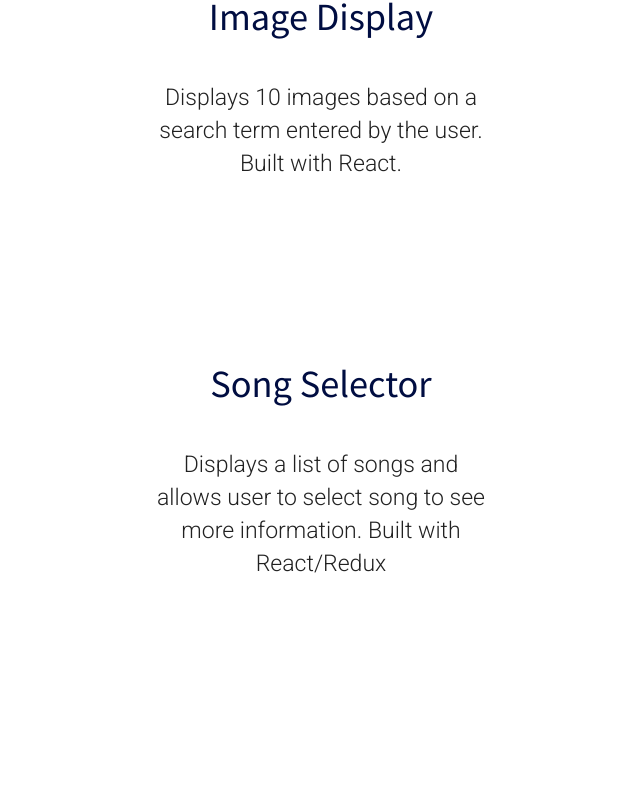
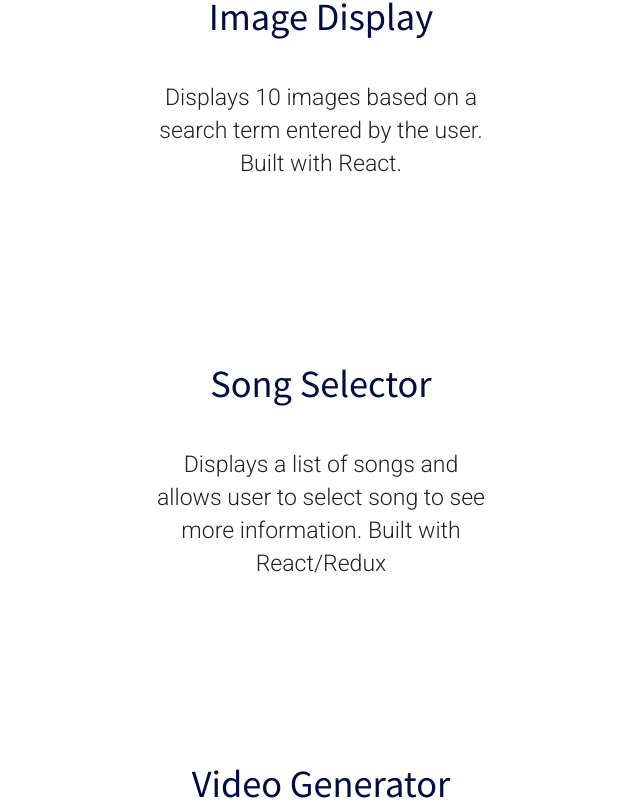
Before and after one commit to Danielo814/Personal_react_site, a React (Create React App) app in the folder site_makeover/: page / in a window 1280 px wide. Shown: the part 1868-2679 px from the top of the page, without its empty margins (319-959 px from the left). Before the commit the page ends 2624 px from the top, so only its background shows below. Built offline with nearby package versions, Linux system fonts and the light colour scheme.

Commit message:
add new project name

```diff
--- a/site_makeover/src/components/App.js
+++ b/site_makeover/src/components/App.js
@@ -35,7 +35,7 @@
             project_name="Song Selector"
             project_description="Displays a list of songs and allows user to select song to see more information. Built with React/Redux"
           />
-          <Project />
+          <Project project_name="Video Generator" />
         </div>
       </div>
     );
```
